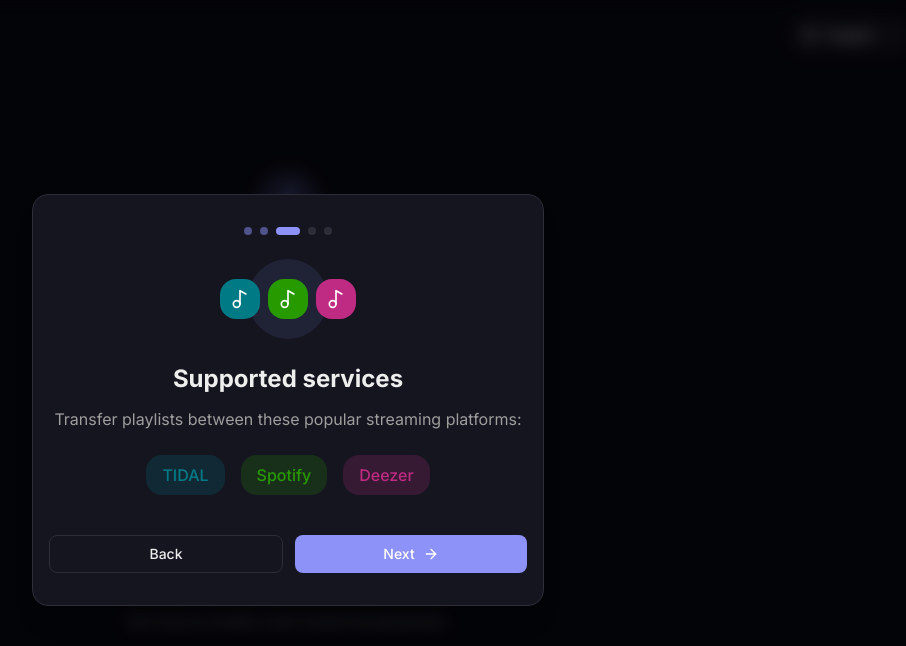
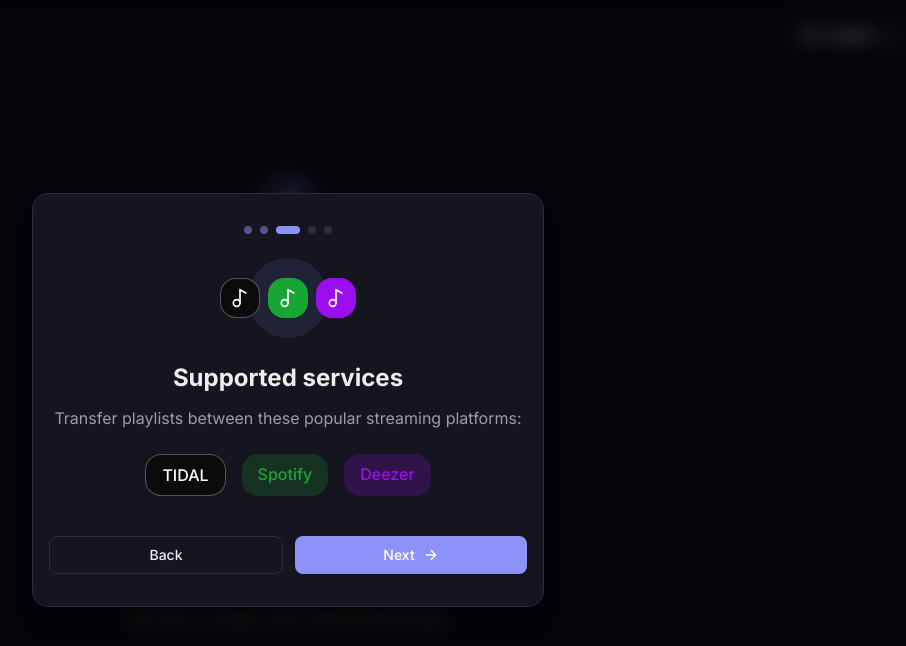
Before and after one commit to music-stream-match/web, a React (Vite) app: page /invitation in a window 1280 px wide. Both pictures are taken after a click on the button 648 px from the left and 252 px from the top of the page. Shown: the top 646 px of the page, without its empty margins (352-1258 px from the left). Built offline with nearby package versions, Linux system fonts and the light colour scheme.

Commit message:
providers colors

```diff
--- a/src/components/OnboardingModal.tsx
+++ b/src/components/OnboardingModal.tsx
@@ -59,7 +59,7 @@ export function OnboardingModal({ isOpen, onClose }: OnboardingModalProps) {
     {
       icon: (
         <div className="flex gap-2">
-          <div className="w-10 h-10 rounded-lg bg-tidal flex items-center justify-center">
+          <div className="w-10 h-10 rounded-lg bg-tidal border border-white/30 flex items-center justify-center">
             <Music2 className="w-5 h-5 text-white" />
           </div>
           <div className="w-10 h-10 rounded-lg bg-spotify flex items-center justify-center">
@@ -168,7 +168,7 @@ export function OnboardingModal({ isOpen, onClose }: OnboardingModalProps) {
                 key={provider}
                 className={cn(
                   'px-4 py-2 rounded-lg font-medium',
-                  provider === 'TIDAL' && 'bg-tidal/20 text-tidal',
+                  provider === 'TIDAL' && 'bg-tidal border border-white/30 text-white',
                   provider === 'Spotify' && 'bg-spotify/20 text-spotify',
                   provider === 'Deezer' && 'bg-deezer/20 text-deezer'
                 )}
--- a/src/components/ProviderCard.tsx
+++ b/src/components/ProviderCard.tsx
@@ -58,7 +58,7 @@ export function ProviderCard({ provider, mode, disabled, selected, onClick }: Pr
             <div
               className={cn(
                 'w-12 h-12 rounded-lg flex items-center justify-center',
-                provider === 'tidal' && 'bg-tidal',
+                provider === 'tidal' && 'bg-tidal border border-white/30',
                 provider === 'deezer' && 'bg-deezer',
                 provider === 'spotify' && 'bg-spotify'
               )}
--- a/src/index.css
+++ b/src/index.css
@@ -15,9 +15,9 @@
   --color-error: oklch(0.65 0.2 25);
   --color-warning: oklch(0.8 0.15 80);
 
-  --color-tidal: oklch(0.5 0.15 200);
-  --color-deezer: oklch(0.55 0.2 350);
-  --color-spotify: oklch(0.6 0.2 140);
+  --color-tidal: oklch(0.15 0 0);
+  --color-deezer: oklch(0.55 0.28 305);
+  --color-spotify: oklch(0.63 0.19 145);
 
   --font-sans: 'Inter', system-ui, sans-serif;
   --radius-lg: 1rem;
@@ -50,7 +50,7 @@
   }
 
   .btn-tidal {
-    @apply bg-tidal text-white hover:opacity-90;
+    @apply bg-tidal text-white border border-white/30 hover:bg-white hover:text-tidal;
   }
 
   .btn-deezer {
```
